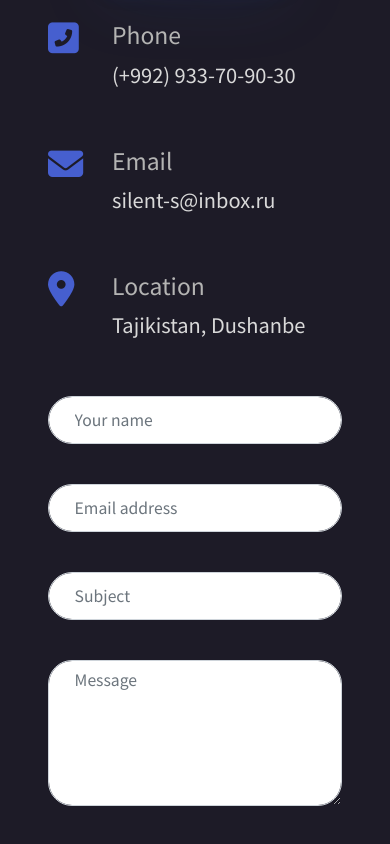
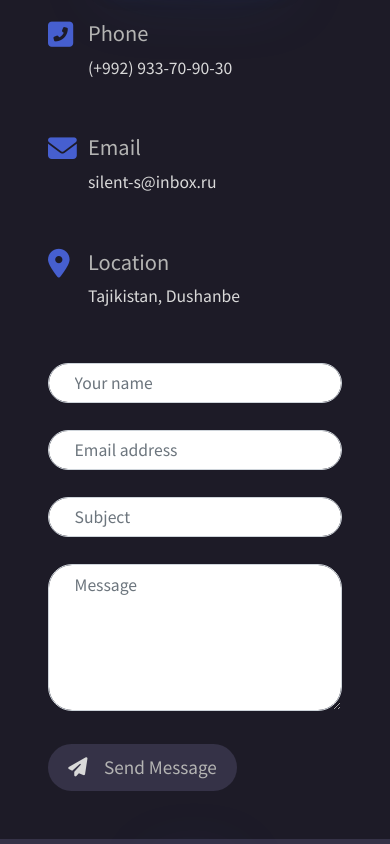
Before and after one commit to knoxie-s/portfolio, a plain HTML site: page index.html in a window 390 px wide. Shown: the part 6380-7224 px from the top of the page. Drawn offline with nearby package versions, Linux system fonts and the light colour scheme; a web font is replaced by a local one.

Commit message:
contact media md is ready

```diff
--- a/css/styles.css
+++ b/css/styles.css
@@ -319,7 +319,7 @@ footer.container-fluid {
 	border-radius: inherit;
 }
 
-/* ---------------------------MY-SKILLS---------------------------  */
+/* ---------------------------SERVICES---------------------------  */
 
 .services-block {
 	/* padding-right: 1rem; */
@@ -352,7 +352,7 @@ footer.container-fluid {
 	padding-right: 1rem;
 }
 
-/* ---------------------------SERVICES---------------------------  */
+/* ---------------------------PORTFOLIO---------------------------  */
 
 .portfolio-item {
 	position: relative;
@@ -442,8 +442,7 @@ footer.container-fluid {
 	opacity: 0.9;
 }
 
-/* ---------------------------MY-SKILLS---------------------------  */
-
+/* ---------------------------CONTACT---------------------------  */
 
 .contact-info {
 	text-align: left;
@@ -595,6 +594,15 @@ textarea.form-control {
 		font-size: 1.7rem;
 	}
 
+	.btn {
+		padding: .5rem 1.2rem;
+		font-size: 1.2rem;
+	}
+
+	.btn i {
+		font-size: 1.2rem;
+	}
+
 /*-------------------------HEADER-------------------------*/
 
     .mainmenu {
@@ -665,6 +673,39 @@ textarea.form-control {
 	}
 
 /*-------------------------PORTFOLIO-------------------------*/
+
+
+
+/*-------------------------CONTACT-------------------------*/
+
+	.contact-info {
+		margin-bottom: 3.3rem;
+	}
+
+	.contact-info i {
+		font-size: 1.8rem;
+	}
+
+	.contact-info .details {
+		margin-left: 2.5rem;
+	}
+
+	.contact-info .details h5 {
+		font-size: 1.4rem;
+	}
+
+	.contact-info .details p {
+		font-size: 1.1rem;
+	}
+
+	.form-control {
+		height: 2.5rem;
+	}
+
+	.form-group {
+		margin-bottom: 1.7rem;
+	}
+
 }
 
 /*-------------------------GENERAL-STYLES-------------------------*/
--- a/index.html
+++ b/index.html
@@ -244,7 +244,7 @@
 			<img src="./images/shop2.png" alt="shop center">
 			<img src="./images/hotel2.png" alt="hotel service">
 			<img src="./images/shop1.png" alt="shope store"> -->
-			<div class="col-lg-4">
+			<div class="col-lg-4 col-md-6">
 				<a href="#">
 					<div class="portfolio-item">
 						<div class="details">
@@ -257,7 +257,7 @@
 					</div>
 				</a>
 			</div>
-			<div class="col-lg-4">
+			<div class="col-lg-4 col-md-6">
 				<a href="#">
 					<div class="portfolio-item">
 						<div class="details">
@@ -270,7 +270,7 @@
 					</div>
 				</a>
 			</div>
-			<div class="col-lg-4">
+			<div class="col-lg-4 col-md-6">
 				<a href="#">
 					<div class="portfolio-item">
 						<div class="details">
@@ -283,7 +283,7 @@
 					</div>
 				</a>
 			</div>
-			<div class="col-lg-4">
+			<div class="col-lg-4 col-md-6">
 				<a href="#">
 					<div class="portfolio-item">
 						<div class="details">
@@ -296,7 +296,7 @@
 					</div>
 				</a>
 			</div>
-			<div class="col-lg-4">
+			<div class="col-lg-4 col-md-6">
 				<a href="#">
 					<div class="portfolio-item">
 						<div class="details">
@@ -309,7 +309,7 @@
 					</div>
 				</a>
 			</div>
-			<div class="col-lg-4">
+			<div class="col-lg-4 col-md-6">
 				<a href="#">
 					<div class="portfolio-item">
 						<div class="details">
```
